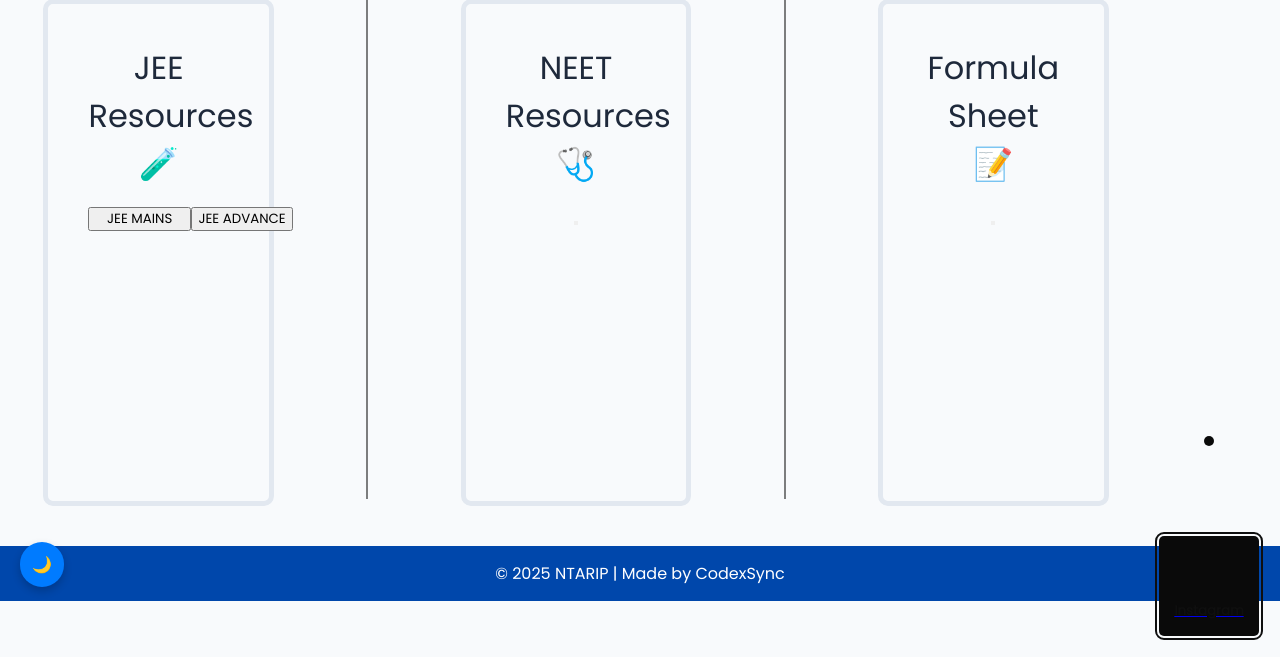
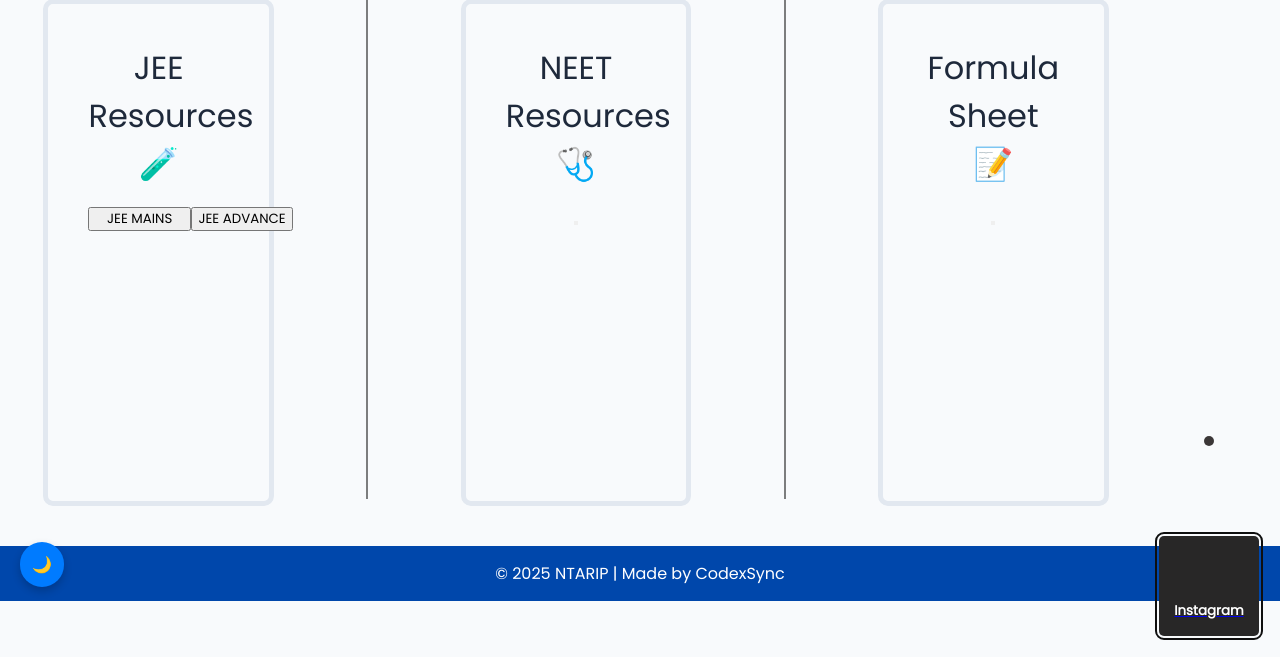
Before and after one commit to abhishek98185/ntarip, a Django app: page / in a window 1280 px wide. Shown: the part 143-800 px from the top of the page. Run offline with Django 5.2, Linux system fonts and the light colour scheme.

Commit message:
major chnges

```diff
--- a/ntarip/home/static/css/socialmedia.css
+++ b/ntarip/home/static/css/socialmedia.css
@@ -38,7 +38,7 @@
   top: 0;
   width: 10px;
   height: 10px;
-   background-color: #0a0a0a;
+   background-color:rgb(59, 55, 55);
   border-radius: 10px;
   z-index: 1;
 }
@@ -60,9 +60,10 @@
   justify-content: center;
   height: 100px;
   width: 100px;
- background-color: #0a0a0a;
+ background-color:rgb(40, 39, 39);
   border-radius: 5px;
-  color: #0f0f0f;
+  color:white;
+
   font-weight: 700;
   transition: 300ms;
   outline: #0f0f0f 2px solid;
@@ -83,7 +84,7 @@
 }
 
 .light-button button.bt:hover .button-holder {
-  color: rgba(66, 81, 245);
+  color: rgb(238, 134, 151);
   outline: rgba(66, 81, 245) 2px solid;
   outline-offset: 2px;
 }
@@ -91,7 +92,7 @@
 .light-button button.bt:hover .light-holder .light {
   background: linear-gradient(
     180deg,
-    rgba(66, 81, 245, 1) 0%,
+    rgb(245, 63, 94) 0%,
     rgba(255, 255, 255, 0) 75%,
     rgba(255, 255, 255, 0) 100%
   );
--- a/ntarip/home/templates/index.html
+++ b/ntarip/home/templates/index.html
@@ -84,7 +84,7 @@
           <div class="light"></div>
         </div>
         <div class="button-holder">
-          <img src="{% static 'media/instagram (1).png' %}" alt="instagram" id="instagramlogo" />
+          <img src="{% static 'media/instagram.png' %}" alt="instagram" id="instagramlogo" />
           <p>Instagram</p>
         </div>
       </button>
```
Also changed, not shown: ntarip/home/static/media/instagram (1).png (deleted), ntarip/home/static/media/instagram.png (added).
